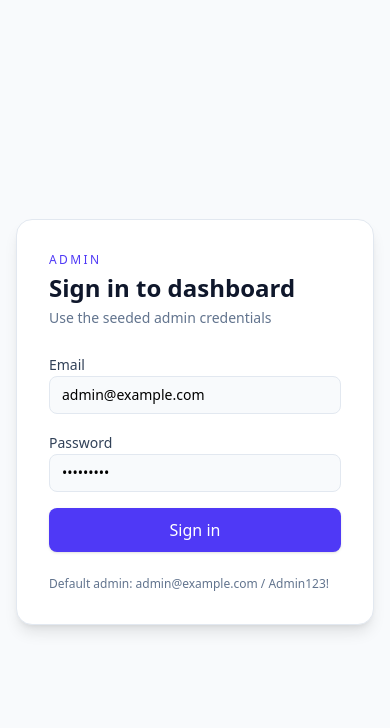
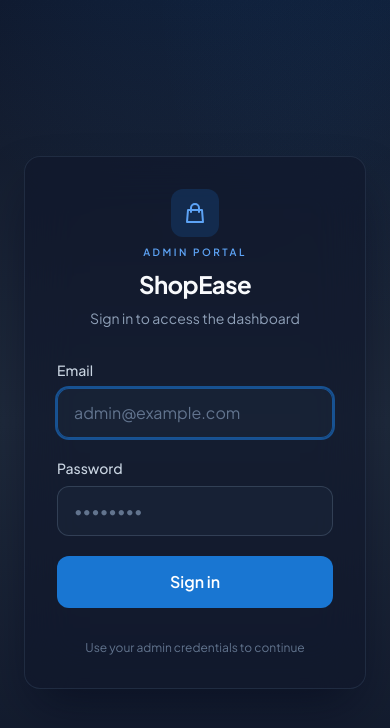
Before and after one commit to MangChhunleang/ShopEase_E_Commerce, a React (Vite) app in the folder frontend/: page /login in a window 390 px wide. Shown: the top 728 px of the page. Built offline with nearby package versions, Linux system fonts and the light colour scheme.

Commit message:
Professional login page with mobile primary color

```diff
--- a/frontend/index.html
+++ b/frontend/index.html
@@ -4,7 +4,10 @@
     <meta charset="UTF-8" />
     <link rel="icon" type="image/svg+xml" href="/vite.svg" />
     <meta name="viewport" content="width=device-width, initial-scale=1.0" />
-    <title>admin-web</title>
+    <title>ShopEase Admin – Sign In</title>
+    <link rel="preconnect" href="https://fonts.googleapis.com" />
+    <link rel="preconnect" href="https://fonts.gstatic.com" crossorigin />
+    <link href="https://fonts.googleapis.com/css2?family=Plus+Jakarta+Sans:wght@400;500;600;700&display=swap" rel="stylesheet" />
   </head>
   <body>
     <div id="root"></div>
--- a/frontend/src/pages/LoginPage.jsx
+++ b/frontend/src/pages/LoginPage.jsx
@@ -5,63 +5,194 @@ import { setToken } from '../services/auth';
 import { useNavigate } from 'react-router-dom';
 
 export default function LoginPage() {
-  const [email, setEmail] = useState('admin@example.com');
-  const [password, setPassword] = useState('Admin123!');
+  const [email, setEmail] = useState('');
+  const [password, setPassword] = useState('');
   const [error, setError] = useState('');
+  const [loading, setLoading] = useState(false);
   const nav = useNavigate();
 
   async function submit(e) {
     e.preventDefault();
     setError('');
+    if (!email.trim() || !password) {
+      setError('Please enter both email and password.');
+      return;
+    }
+    setLoading(true);
     try {
       const { data } = await api.post('/auth/login', { email, password });
       setToken(data.token);
       nav('/dashboard');
     } catch (err) {
-      setError(err.response?.data?.error || 'Login failed');
+      setError(err.response?.data?.error || 'Invalid credentials. Please try again.');
+    } finally {
+      setLoading(false);
     }
   }
 
   return (
-    <div className="min-h-screen bg-slate-50 flex items-center justify-center px-4">
-      <div className="w-full max-w-md rounded-2xl bg-white shadow-lg border border-slate-200 p-8 space-y-6">
-        <div className="space-y-1">
-          <p className="text-xs font-medium text-indigo-600 uppercase tracking-[0.2em]">Admin</p>
-          <h2 className="text-2xl font-semibold text-slate-900">Sign in to dashboard</h2>
-          <p className="text-sm text-slate-500">Use the seeded admin credentials</p>
+    <div
+      className="min-h-screen flex items-center justify-center relative overflow-hidden"
+      style={{
+        // Matches mobile app primaryBlue: #1976D2
+        background: `
+          radial-gradient(ellipse 80% 50% at 50% -20%, rgba(25, 118, 210, 0.15), transparent),
+          radial-gradient(ellipse 60% 40% at 100% 0%, rgba(25, 118, 210, 0.08), transparent),
+          linear-gradient(180deg, #0f172a 0%, #1e293b 50%, #0f172a 100%)
+        `,
+      }}
+    >
+      {/* Subtle grid pattern overlay */}
+      <div
+        className="absolute inset-0 opacity-[0.03]"
+        style={{
+          backgroundImage: `
+            linear-gradient(rgba(255,255,255,.08) 1px, transparent 1px),
+            linear-gradient(90deg, rgba(255,255,255,.08) 1px, transparent 1px)
+          `,
+          backgroundSize: '48px 48px',
+        }}
+      />
+
+      <div className="relative w-full max-w-md px-6">
+        <div className="login-card rounded-2xl border border-slate-700/50 bg-slate-900/60 backdrop-blur-xl shadow-2xl shadow-slate-950/50 p-8 md:p-10 space-y-8">
+          {/* Branding */}
+          <div className="space-y-2 text-center">
+            <div className="inline-flex items-center justify-center w-12 h-12 rounded-xl bg-[#1976D2]/20 text-[#5da3f5] mb-2">
+              <svg
+                className="w-6 h-6"
+                fill="none"
+                stroke="currentColor"
+                viewBox="0 0 24 24"
+              >
+                <path
+                  strokeLinecap="round"
+                  strokeLinejoin="round"
+                  strokeWidth={2}
+                  d="M16 11V7a4 4 0 00-8 0v4M5 9h14l1 12H4L5 9z"
+                />
+              </svg>
             </div>
-        <form onSubmit={submit} className="space-y-4">
+            <p className="text-[10px] font-semibold text-[#5da3f5] uppercase tracking-[0.25em]">
+              Admin Portal
+            </p>
+            <h1 className="text-2xl md:text-3xl font-bold text-slate-50 tracking-tight">
+              ShopEase
+            </h1>
+            <p className="text-sm text-slate-400">
+              Sign in to access the dashboard
+            </p>
+          </div>
+
+          <form onSubmit={submit} className="space-y-5">
             <div className="space-y-2">
-            <label className="text-sm font-medium text-slate-700">Email</label>
+              <label
+                htmlFor="email"
+                className="block text-sm font-medium text-slate-300"
+              >
+                Email
+              </label>
               <input
-              className="w-full rounded-lg border border-slate-200 bg-slate-50 px-3 py-2 text-sm focus:outline-none focus:ring-2 focus:ring-indigo-500 focus:border-indigo-500"
+                id="email"
+                name="email"
+                className="w-full rounded-xl border border-slate-600/60 bg-slate-800/50 px-4 py-3 text-slate-100 placeholder-slate-500
+                  focus:outline-none focus:ring-2 focus:ring-[#1976D2]/60 focus:border-[#1976D2]/60
+                  transition-all duration-200"
                 value={email}
-              onChange={e => setEmail(e.target.value)}
-              placeholder="Email"
+                onChange={(e) => setEmail(e.target.value)}
+                placeholder="admin@example.com"
                 type="email"
                 autoComplete="username"
+                disabled={loading}
+                autoFocus
               />
             </div>
             <div className="space-y-2">
-            <label className="text-sm font-medium text-slate-700">Password</label>
+              <label
+                htmlFor="password"
+                className="block text-sm font-medium text-slate-300"
+              >
+                Password
+              </label>
               <input
-              className="w-full rounded-lg border border-slate-200 bg-slate-50 px-3 py-2 text-sm focus:outline-none focus:ring-2 focus:ring-indigo-500 focus:border-indigo-500"
+                id="password"
+                name="password"
+                className="w-full rounded-xl border border-slate-600/60 bg-slate-800/50 px-4 py-3 text-slate-100 placeholder-slate-500
+                  focus:outline-none focus:ring-2 focus:ring-[#1976D2]/60 focus:border-[#1976D2]/60
+                  transition-all duration-200"
                 type="password"
                 value={password}
-              onChange={e => setPassword(e.target.value)}
-              placeholder="Password"
+                onChange={(e) => setPassword(e.target.value)}
+                placeholder="••••••••"
                 autoComplete="current-password"
+                disabled={loading}
               />
             </div>
+
+            {error && (
+              <div
+                role="alert"
+                className="flex items-center gap-2 rounded-lg bg-red-500/10 border border-red-500/20 px-4 py-3 text-sm text-red-400"
+              >
+                <svg
+                  className="w-5 h-5 shrink-0"
+                  fill="none"
+                  stroke="currentColor"
+                  viewBox="0 0 24 24"
+                >
+                  <path
+                    strokeLinecap="round"
+                    strokeLinejoin="round"
+                    strokeWidth={2}
+                    d="M12 8v4m0 4h.01M21 12a9 9 0 11-18 0 9 9 0 0118 0z"
+                  />
+                </svg>
+                {error}
+              </div>
+            )}
+
             <button
               type="submit"
-            className="w-full rounded-lg bg-indigo-600 text-white font-medium py-2.5 shadow-sm hover:bg-indigo-700 transition"
+              disabled={loading}
+              className="w-full rounded-xl bg-[#1976D2] text-white font-semibold py-3.5
+                hover:bg-[#1565c0] focus:outline-none focus:ring-2 focus:ring-[#1976D2] focus:ring-offset-2 focus:ring-offset-slate-900
+                disabled:opacity-70 disabled:cursor-not-allowed
+                transition-all duration-200 hover:shadow-lg hover:shadow-[#1976D2]/30
+                active:scale-[0.99] flex items-center justify-center gap-2"
             >
-            Sign in
+              {loading ? (
+                <>
+                  <svg
+                    className="animate-spin w-5 h-5"
+                    fill="none"
+                    viewBox="0 0 24 24"
+                  >
+                    <circle
+                      className="opacity-25"
+                      cx="12"
+                      cy="12"
+                      r="10"
+                      stroke="currentColor"
+                      strokeWidth="4"
+                    />
+                    <path
+                      className="opacity-75"
+                      fill="currentColor"
+                      d="M4 12a8 8 0 018-8V0C5.373 0 0 5.373 0 12h4zm2 5.291A7.962 7.962 0 014 12H0c0 3.042 1.135 5.824 3 7.938l3-2.647z"
+                    />
+                  </svg>
+                  Signing in…
+                </>
+              ) : (
+                'Sign in'
+              )}
             </button>
           </form>
-        {error && <p className="text-sm text-red-600">{error}</p>}
-        <p className="text-xs text-slate-500">Default admin: admin@example.com / Admin123!</p>
+
+          <p className="text-center text-xs text-slate-500">
+            Use your admin credentials to continue
+          </p>
+        </div>
       </div>
     </div>
   );
--- a/frontend/src/styles/index.css
+++ b/frontend/src/styles/index.css
@@ -1 +1,25 @@
 @import "tailwindcss";
+
+:root {
+  --font-sans: 'Plus Jakarta Sans', ui-sans-serif, system-ui, sans-serif;
+}
+
+body {
+  font-family: var(--font-sans);
+}
+
+/* Login page entrance animation */
+@keyframes login-fade-up {
+  from {
+    opacity: 0;
+    transform: translateY(12px);
+  }
+  to {
+    opacity: 1;
+    transform: translateY(0);
+  }
+}
+
+.login-card {
+  animation: login-fade-up 0.5s ease-out forwards;
+}
```
Lines whose indentation alone changed are shown as unchanged.
